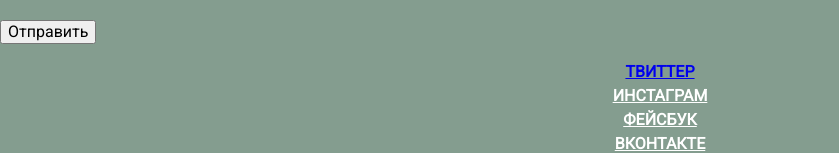
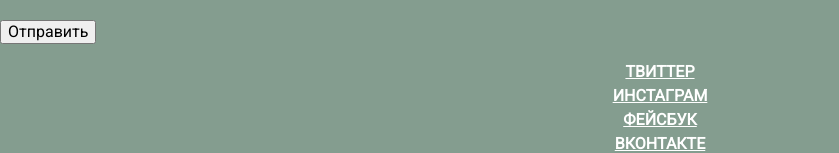
Before and after one commit to laslegas/813785-gllacy, a plain HTML site: page index.html in a window 1280 px wide. Shown: the part 2764-2917 px from the top of the page, without its empty margins (0-839 px from the left). Drawn offline with nearby package versions, Linux system fonts and the light colour scheme.

Commit message:
правки

```diff
--- a/css/style.css
+++ b/css/style.css
@@ -18,8 +18,7 @@ body {
   color: #ffffff;
 
   background-color:  #849d8f;
-  background-position: 0 0;
-  background-repeat: repeat;
+
 }
 .main-header{
 
--- a/index.html
+++ b/index.html
@@ -177,7 +177,7 @@
       <footer>
          <div class="footer-social">
          <ul>
-            <li><a class="social-butto" href="twitter.html">Твиттер</a></li>
+            <li><a class="social-button" href="twitter.html">Твиттер</a></li>
             <li><a class="social-button" href="instagram.html">Инстаграм</a></li>
             <li><a class="social-button" href="facebook.html">Фейсбук</a></li>
             <li><a class="social-button"  href="vcontact.html">Вконтакте</a></li>
```
Also changed, not shown: catalog.html (+1 -1 lines).
